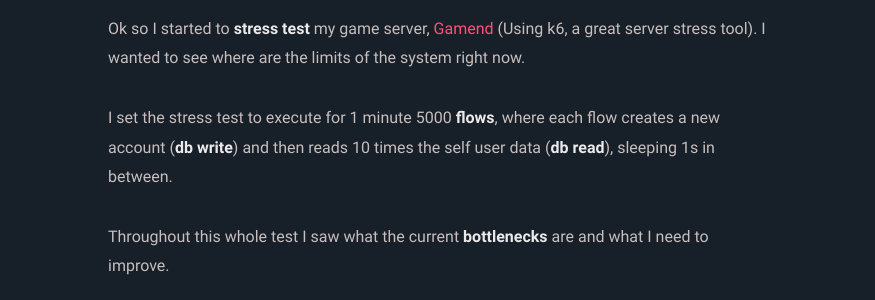
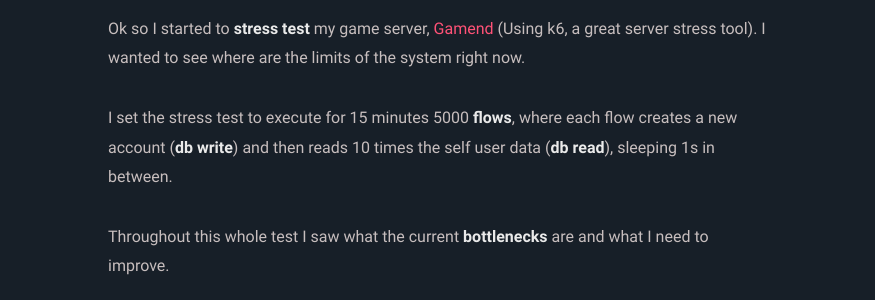
Before and after one commit to appsinacup/appsinacup.github.io, a Jekyll site: the page built from _posts/2025-12-14-gamend-stress-test.md, in a window 1280 px wide and 900 px high. Shown: the part 412-712 px from the top of the window, without its empty margins (202-1077 px from the left). Built offline with Jekyll 4.4.1, drawn with Linux system fonts in a browser that asks for light colours.

Commit message:
update wording

```diff
--- a/_posts/2025-12-14-gamend-stress-test.md
+++ b/_posts/2025-12-14-gamend-stress-test.md
@@ -9,7 +9,7 @@ tag: game
 
 Ok so I started to **stress test** my game server, [Gamend](https://github.com/appsinacup/game_server) (Using k6, a great server stress tool). I wanted to see where are the limits of the system right now.
 
-I set the stress test to execute for 1 minute 5000 **flows**, where each flow creates a new account (**db write**) and then reads 10 times the self user data (**db read**), sleeping 1s in between.
+I set the stress test to execute for 15 minutes 5000 **flows**, where each flow creates a new account (**db write**) and then reads 10 times the self user data (**db read**), sleeping 1s in between.
 
 Throughout this whole test I saw what the current **bottlenecks** are and what I need to improve.
 
```
